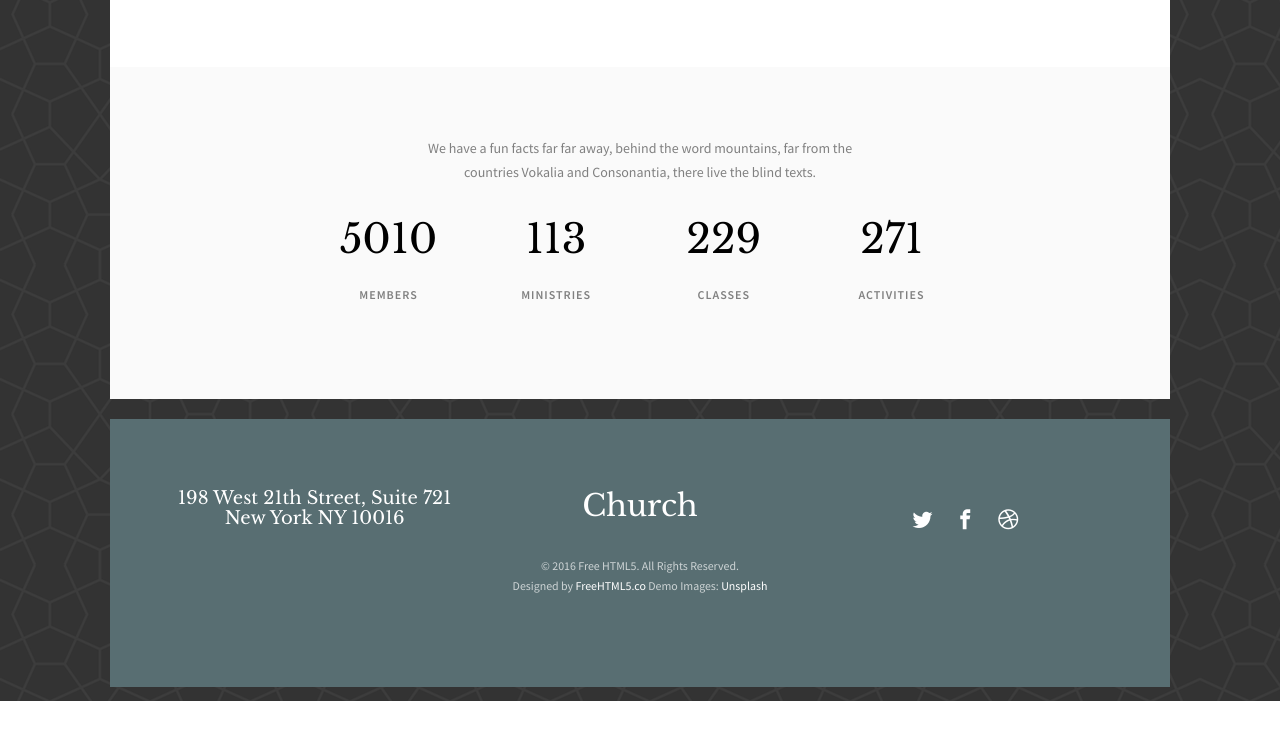
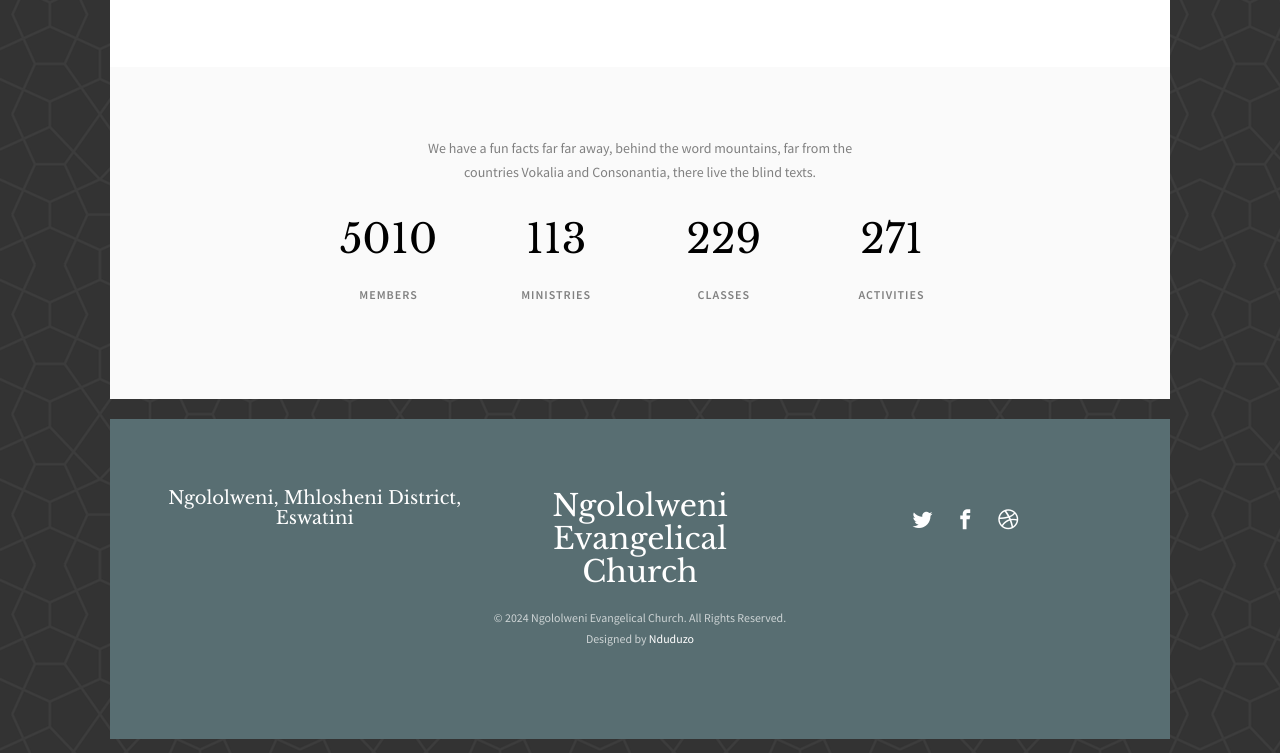
Before and after one commit to 18nduduzo/ngololweni_e_c, a plain HTML site: page about.html in a window 1280 px wide. Shown: the part 1186-1939 px from the top of the page. Before the commit the page ends 1887 px from the top, so only its background shows below. Drawn offline with nearby package versions, Linux system fonts and the light colour scheme; files whose address does not match are found by name.

Commit message:
Update about.html

```diff
--- a/about.html
+++ b/about.html
@@ -76,7 +76,7 @@
 			<div class="top-menu">
 				<div class="row">
 					<div class="col-md-12 col-offset-0 text-center">
-						<div id="fh5co-logo"><a href="index.html">Church</a></div>
+						<div id="fh5co-logo"><a href="index.html">Ngololweni Evangelical Church</a></div>
 					</div>
 					<div class="col-md-12 col-md-offset-0 text-center menu-1">
 						<ul>
@@ -94,7 +94,7 @@
 							<li><a href="events.html">Events</a></li>
 							<li class="active"><a href="about.html">About</a></li>
 							<li><a href="contact.html">Contact</a></li>
-							<li><a href="#" class="donate">Donate</a></li>
+
 						</ul>
 					</div>
 				</div>
@@ -180,14 +180,13 @@
 			</div>
 		</div>
 	</div><!-- END container-wrap -->
-
 	<div class="container-wrap">
 		<footer id="fh5co-footer" role="contentinfo">
 			<div class="col-md-4 text-center">
-				<h3>198 West 21th Street, Suite 721 New York NY 10016</h3>
+				<h3>Ngololweni, Mhlosheni District, Eswatini</h3>
 			</div>
 			<div class="col-md-4 text-center">
-				<h2><a href="#">Church</a></h2>
+				<h2><a href="#">Ngololweni Evangelical Church</a></h2>
 			</div>
 			<div class="col-md-4 text-center">
 				<p>
@@ -201,8 +200,8 @@
 			<div class="row copyright">
 				<div class="col-md-12 text-center">
 					<p>
-						<small class="block">&copy; 2016 Free HTML5. All Rights Reserved.</small>
-						<small class="block">Designed by <a href="http://freehtml5.co/" target="_blank">FreeHTML5.co</a> Demo Images: <a href="http://unsplash.co/" target="_blank">Unsplash</a></small>
+						<small class="block">&copy; 2024 Ngololweni Evangelical Church. All Rights Reserved.</small>
+						<small class="block">Designed by <a href="http:18nduduzo.github.io/" target="_blank">Nduduzo</a>  </small>
 					</p>
 				</div>
 			</div>
```
